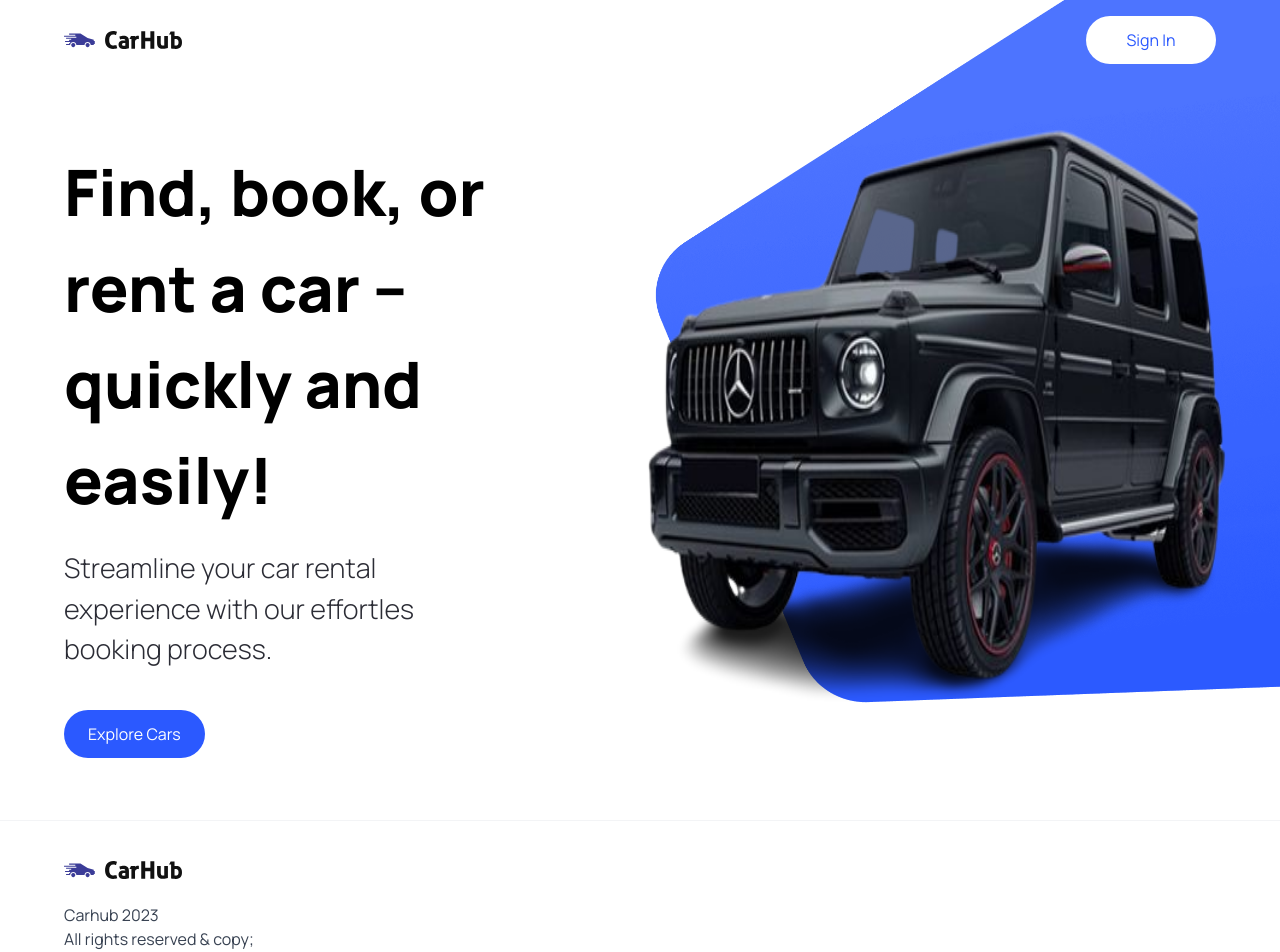
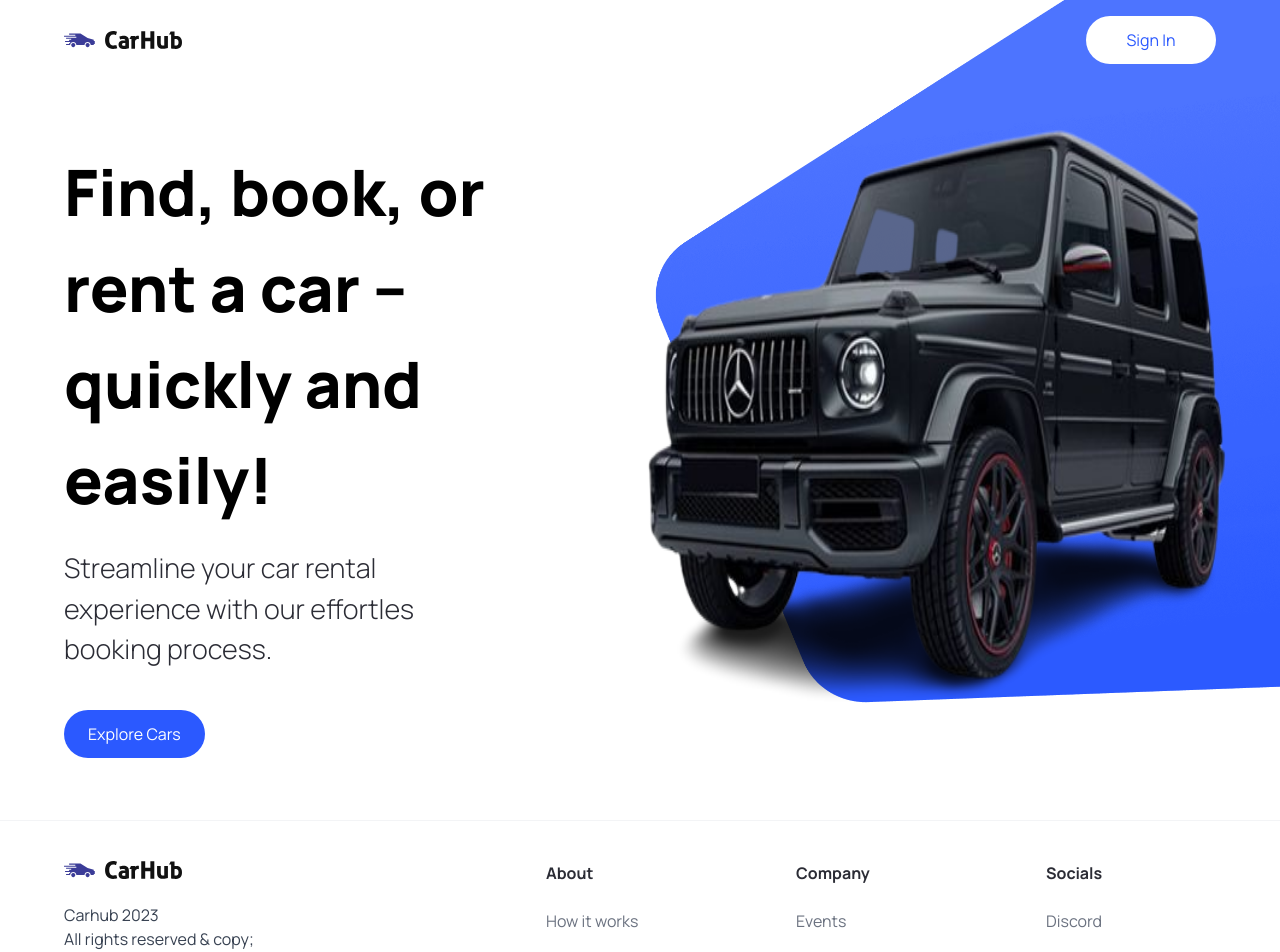
Before and after one commit to gaelambeu/E_commerce_2, a Next.js app in the folder front_end/: page / in a window 1280 px wide. Shown: the top 952 px of the page. Built offline with nearby package versions, Linux system fonts and the light colour scheme.

Commit message:
part-2 make footer

```diff
--- a/front_end/components/Footer.tsx
+++ b/front_end/components/Footer.tsx
@@ -2,7 +2,7 @@ import Image from "next/image"
 import Link from "next/link"
 
 import { footerLinks } from "@/constants"
-import { link } from "fs"
+
 
 const Footer = () => {
   return (
@@ -16,9 +16,14 @@ const Footer = () => {
             </p>
          </div>
          <div className="footer__links">
-            {footerLinks.map((Link) =>(
-              <div key = {Link.title} className="footer__link">
-
+            {footerLinks.map((link) =>(
+              <div key = {link.title} className="footer__link">
+                <h3 className="font-bold">{link.title}</h3>
+                {link.links.map((item) => (
+                  <Link key={item.title} href={item.url} className="text-gray-500">
+                    {item.title}
+                  </Link>
+                ))}
               </div>
             ))}
          </div>
```
